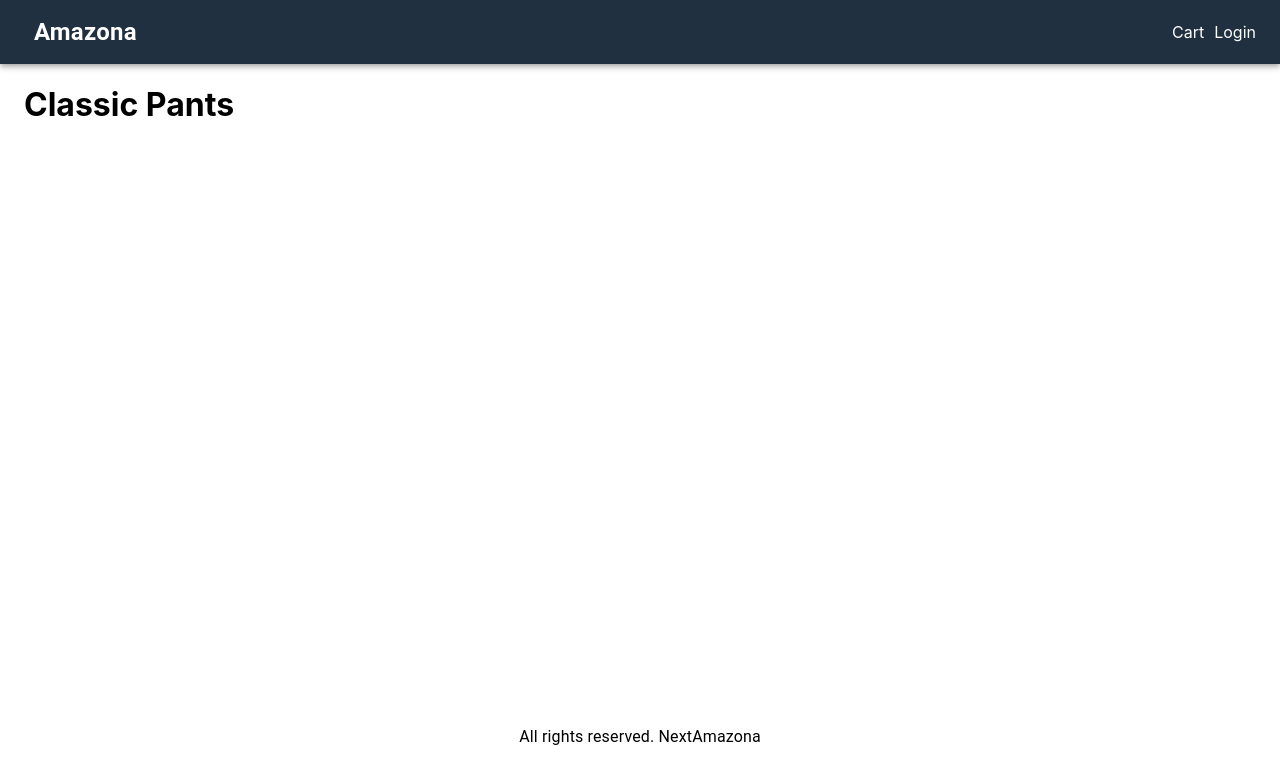
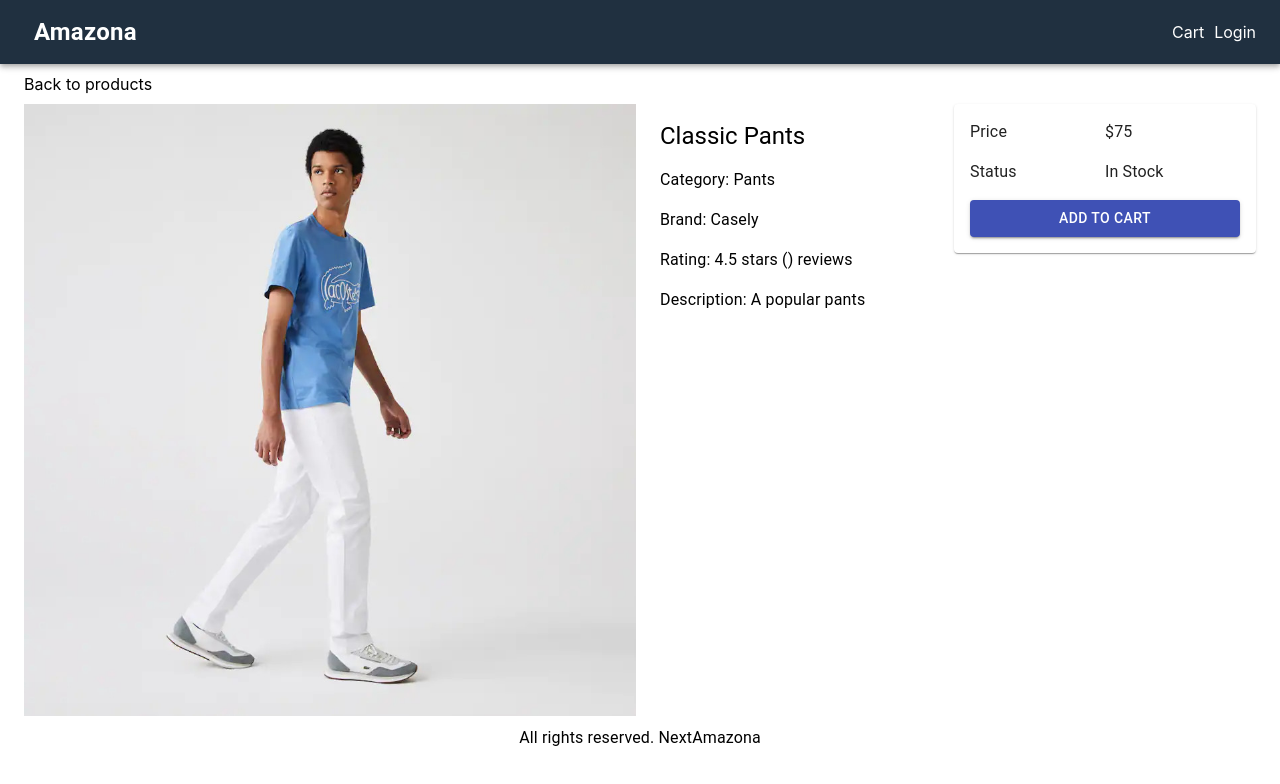
Before and after one commit to adnanerlansyah403/amazona-v2, a Next.js app: page /product/classic-pants in a window 1280 px wide. Shown: the top 784 px of the page. Built offline with nearby package versions, Linux system fonts and the light colour scheme.

Commit message:
Create Product Screen

```diff
--- a/components/Layout.jsx
+++ b/components/Layout.jsx
@@ -4,14 +4,15 @@
 import useStyles from './../utils/styles';
 import Link from 'next/link';
 
-export default function Layout({ children }) {
+export default function Layout({ title, description, children }) {
 
   const classes = useStyles();
 
   return (
     <div>
       <Head>
-        <title>Next Amazona</title>
+        <title>{ title ? `${title} - Next Amazona` : 'Next Amazona'}</title>
+        {description && <meta name="description" content={description}></meta>}
       </Head>
       <AppBar position="static" className={`${classes.navbar}`}>
         <Toolbar>
--- a/pages/product/[slug].js
+++ b/pages/product/[slug].js
@@ -1,10 +1,15 @@
+import { Button, Card, Grid, List, ListItem, Typography } from '@material-ui/core';
+import Image from 'next/image';
+import Link from 'next/link';
 import { useRouter } from 'next/router';
 import React from 'react'
 import Layout from './../../components/Layout';
 import data from './../../utils/data';
+import useStyles from './../../utils/styles';
 
 export default function ProductScreen() {
 
+    const classes = useStyles();
     const router = useRouter();
     const { slug } = router.query;
 
@@ -15,8 +20,70 @@
     }
 
   return (
-    <Layout>
-      <h1>{product.name}</h1>
+    <Layout title={product.name} description={product.description}>
+      <div className={classes.section}>
+        <Link href={`/`}>
+            Back to products
+        </Link>
+      </div>
+      <Grid container spacing={1}>
+        <Grid item md={6} xs={12}>
+          <Image src={product.image} alt={product.name} width="640" height="640" layout='responsive' />
+        </Grid>
+        <Grid item md={3} xs={12}>
+          <List>
+            <ListItem>
+              <Typography component="h1" variant="h5">{product.name}</Typography>
+            </ListItem>
+            <ListItem>
+              <Typography>Category: {product.category}</Typography>
+            </ListItem>
+            <ListItem>
+              <Typography>Brand: {product.brand}</Typography>
+            </ListItem>
+            <ListItem>
+              <Typography>Rating: {product.rating} stars ({product.numReviews}) reviews</Typography>
+            </ListItem>
+            <ListItem>
+              <Typography>
+                Description: {' '}
+                {product.description}
+              </Typography>
+            </ListItem>
+          </List>
+        </Grid>
+        <Grid item md={3} xs={12}>
+          <Card>
+            <List>
+              <ListItem>
+                <Grid container>
+                  <Grid item xs={6}>
+                    <Typography>Price</Typography>
+                  </Grid>
+                  <Grid item xs={6}>
+                    <Typography>${product.price}</Typography>
+                  </Grid>
+                </Grid>
+              </ListItem>
+              <ListItem>
+                <Grid container>
+                  <Grid item xs={6}>
+                    <Typography>Status</Typography>
+                  </Grid>
+                  <Grid item xs={6}>
+                    <Typography>{product.countInStock > 0 ? 'In Stock' : 'Out of Stock'}</Typography>
+                  </Grid>
+                </Grid>
+              </ListItem>
+              <ListItem>
+                <Button fullWidth variant="contained" color="primary">
+                  Add to Cart
+                </Button>
+              </ListItem>
+            </List>
+          </Card>
+        </Grid>
+      </Grid>
     </Layout>
   )
 }
--- a/utils/styles.js
+++ b/utils/styles.js
@@ -19,8 +19,12 @@
         minHeight: '80vh',
     },
     footer: {
+        marginBlock: 10,
         textAlign: 'center',
     },
+    section: {
+        marginBlock: '10px',
+    }
 });
 
 export default useStyles;
```
